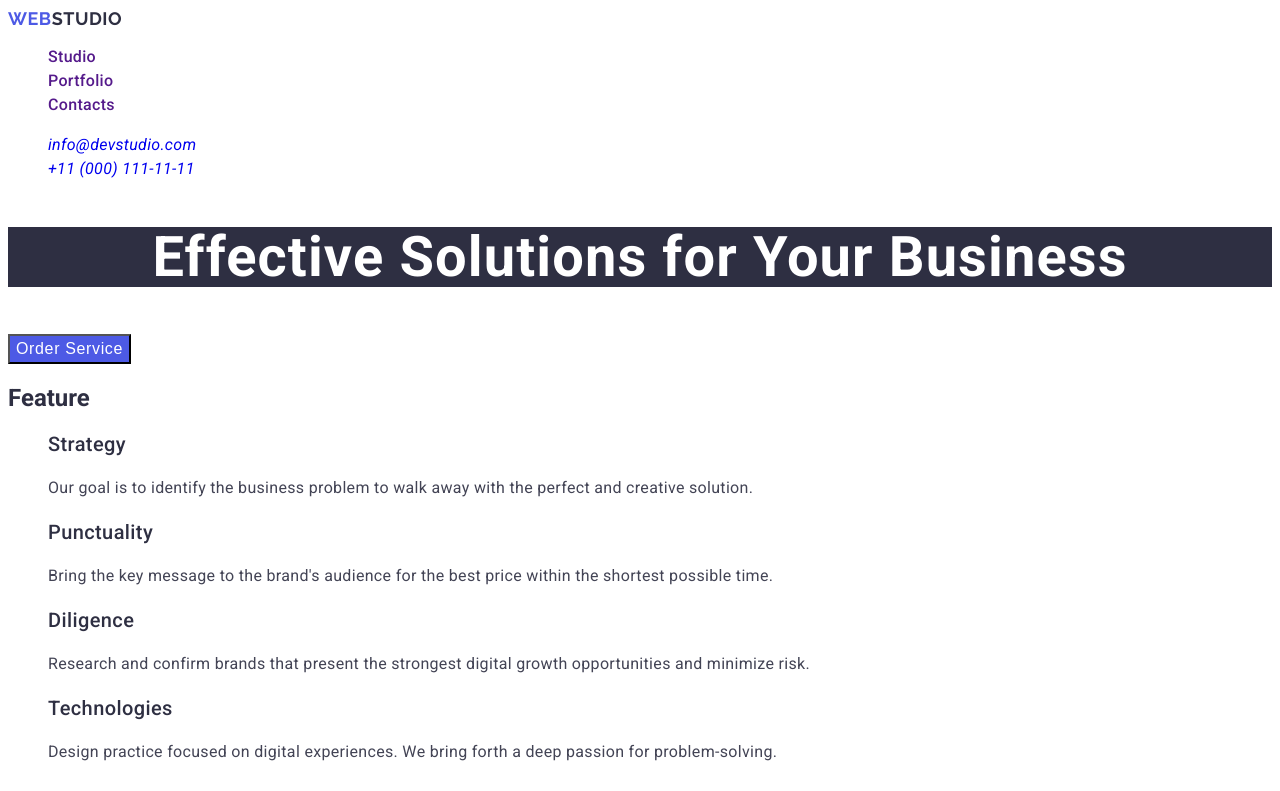
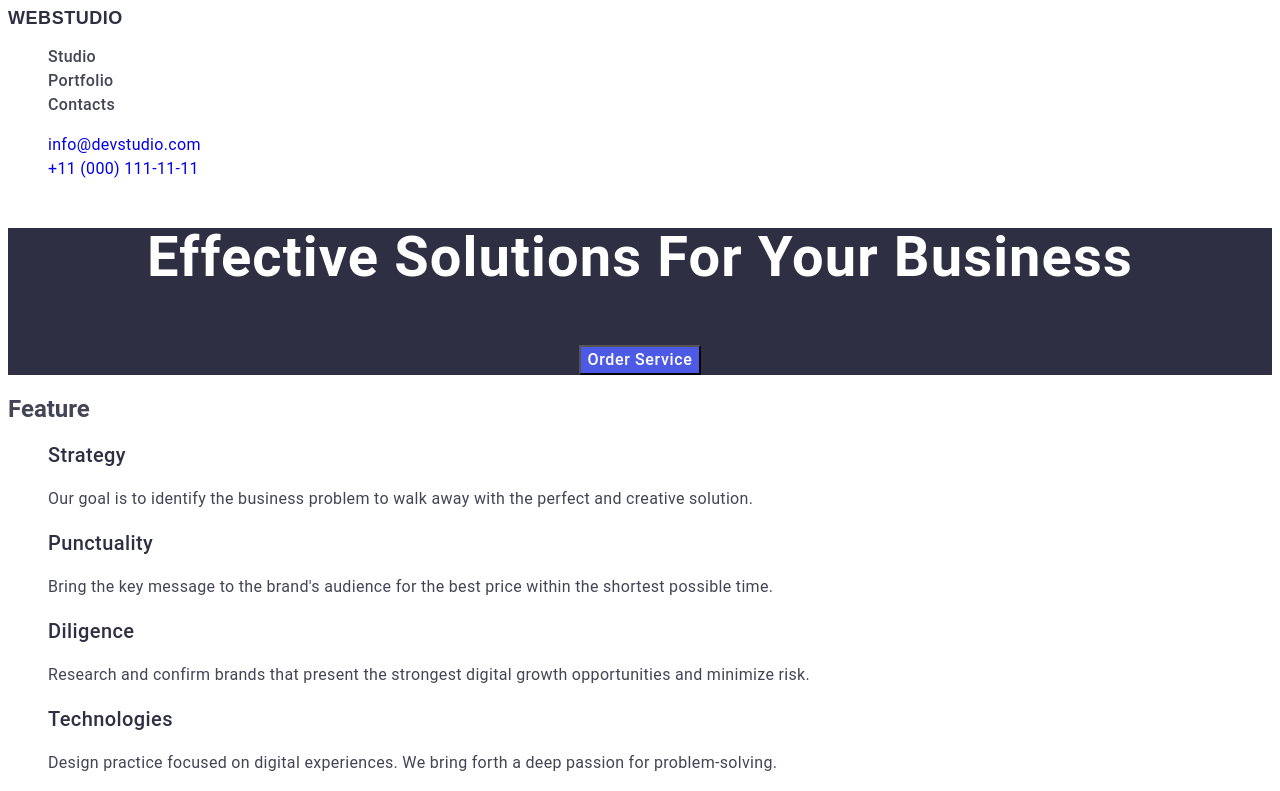
Before and after one commit to Alisa-Atamas/goit-markup-hw-02, a plain HTML site: page index.html in a window 1280 px wide. Shown: the top 791 px of the page. Drawn offline with Linux system fonts and the light colour scheme.

Commit message:
add index file

```diff
--- a/css/styles.css
+++ b/css/styles.css
@@ -1,6 +1,6 @@
 body {
   font-family: "Roboto", sans-serif;
-  color: #2e2f42;
+  color: #434455;
   background-color: #fff;
 }
 
@@ -16,14 +16,14 @@ li {
   font-family: "Raleway", sans-serif;
   font-weight: 700;
   font-size: 18px;
-  line-height: 1.16667;
+  line-height: 1.17;
   letter-spacing: 0.03em;
   text-transform: uppercase;
   color: #2e2f42;
 }
 
 .logo-web {
-  color: #4d5ae5;
+  color: #2e2f42;
 }
 
 .menu {
@@ -31,7 +31,10 @@ li {
   font-size: 16px;
   line-height: 1.5;
   letter-spacing: 0.02em;
-  color: #2e2f42;
+  color: #434455;
+}
+.menu:focus {
+  color: #404bbf;
 }
 
 .info {
@@ -39,20 +42,25 @@ li {
   line-height: 1.5;
   letter-spacing: 0.02em;
   color: #434455;
+  font-style: normal;
 }
 
 a:hover {
-  color: #404bbf;
+  color: #404bb;
 }
 
 a:active {
-  color: #404bbf;
+  color: #404bb;
+}
+
+.section-title {
+  background-color: #2e2f42;
 }
 
 .hero-title {
   font-weight: 700;
   font-size: 56px;
-  line-height: 1.07143;
+  line-height: 1.07;
   letter-spacing: 0.02em;
   text-align: center;
   color: #fff;
@@ -60,6 +68,7 @@ a:active {
 }
 
 .btn {
+  font-family: "Roboto", sans-serif;
   background: #4d5ae5;
   font-weight: 500;
   font-size: 16px;
@@ -99,10 +108,15 @@ a:active {
 .section-title {
   font-weight: 700;
   font-size: 36px;
-  line-height: 1.11111;
+  line-height: 1.11;
   letter-spacing: 0.02em;
   text-align: center;
+  text-transform: capitalize;
   color: #2e2f42;
+}
+
+.section-list {
+  background-color: #ffffff;
 }
 
 .section-image-title {
@@ -132,6 +146,8 @@ a:active {
   line-height: 1.2;
   letter-spacing: 0.02em;
   color: #2e2f42;
+  line-height: 1.11;
+  text-transform: capitalize;
 }
 
 .section-portfolio-text {
@@ -155,7 +171,7 @@ a:active {
 .logo-footer {
   font-weight: 700;
   font-size: 18px;
-  line-height: 1.16667;
+  line-height: 1.17;
   letter-spacing: 0.03em;
   text-transform: uppercase;
   color: #f4f4fd;
--- a/index.html
+++ b/index.html
@@ -5,21 +5,21 @@
     <meta name="viewport" content="width=device-width, initial-scale=1.0">
     <title>WebStudio</title>
     <link
-        href="https://fonts.googleapis.com/css2?family=Roboto:ital,wght@0,100;0,300;0,400;0,500;0,700;0,900;1,100;1,300;1,400;1,500;1,700;1,900&display=swap"
+        href="https://fonts.googleapis.com"
         rel="stylesheet">
     <link
-        href="https://fonts.googleapis.com/css2?family=Raleway:ital,wght@0,100..900;1,100..900&family=Roboto:ital,wght@0,100;0,300;0,400;0,500;0,700;0,900;1,100;1,300;1,400;1,500;1,700;1,900&display=swap"
+        href="https://fonts.gstatic.com"
         rel="stylesheet">
     <link href="./css/styles.css" rel="stylesheet">
 </head>
 <body>
     <header>
         <nav>
-            <a href="./index.html" class="logo"><span class="logo-web">Web</span>Studio</a>
-            <ul class="menu">
-                <li><a href="">Studio</a></li>
-                <li><a href="">Portfolio</a></li>
-                <li><a href="">Contacts</a></li>
+            <a href="./index.html" class="logo">Web<span class="logo-web">Studio</span></a>
+            <ul >
+                <li><a href="" class="menu">Studio</a></li>
+                <li><a href="" class="menu">Portfolio</a></li>
+                <li><a href="" class="menu">Contacts</a></li>
             </ul>
         </nav>
 
@@ -32,7 +32,7 @@
     </header>
 
     <main>
-        <section>
+        <section class="section-title">
             <h1 class="hero-title">Effective Solutions
             for Your Business</h1>
             <button type="button" class="btn">Order Service</button>
@@ -61,19 +61,22 @@
         <section class="section-team">
             <h2 class="section-title">Our Team</h2>
             <ul>
-                <li>
+                <li class="section-list">
                     <img src="./images/mark.jpg" height="260" width="264" alt="Mark Guerrero">
                     <h3 class="section-image-title">Mark Guerrero</h3>
                     <p class="section-image-text">Product Designer</p>
-                </li><li>
+                </li>
+                <li class="section-list">
                     <img src="./images/tom.jpg" height="260" width="264" alt="Tom Ford">
                     <h3 class="section-image-title">Tom Ford</h3>
                     <p class="section-image-text">Frontend Developer</p>
-                </li><li>
+                </li>
+                <li class="section-list">
                     <img src="./images/camila.jpg" height="260" width="264" alt="Camila Garcia">
                     <h3 class="section-image-title">Camila Garcia</h3>
                     <p class="section-image-text">Marketing</p>
-                </li><li>
+                </li>
+                <li class="section-list">
                     <img src="./images/daniel.jpg" height="260" width="264" alt="Daniel Wilson">
                     <h3 class="section-image-title">Daniel Wilson</h3>
                     <p class="section-image-text">UI Designer</p>
```
